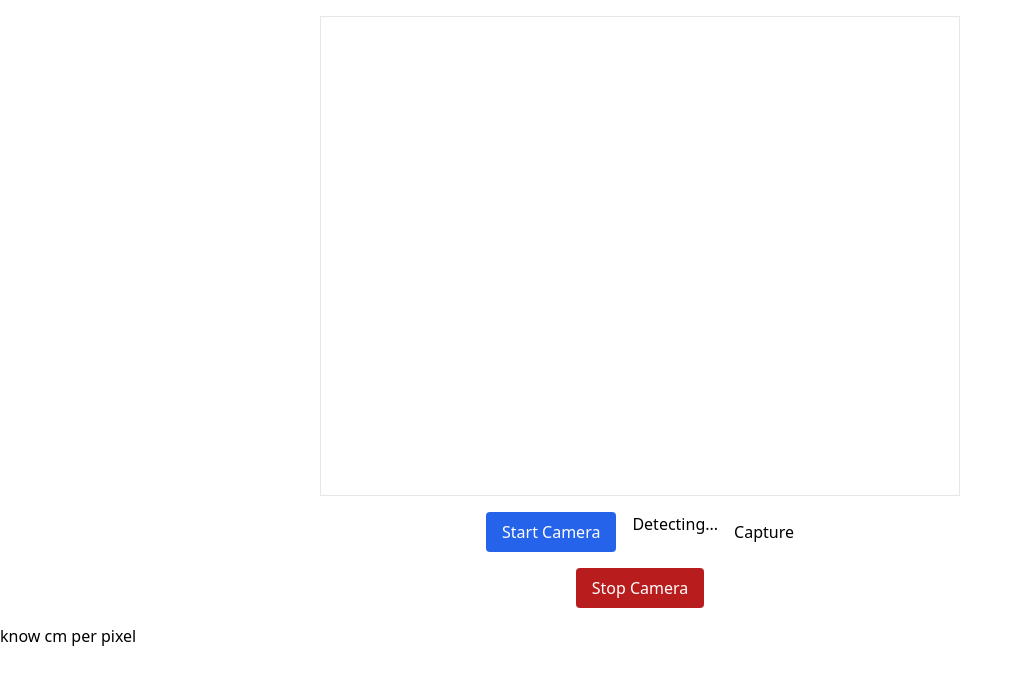
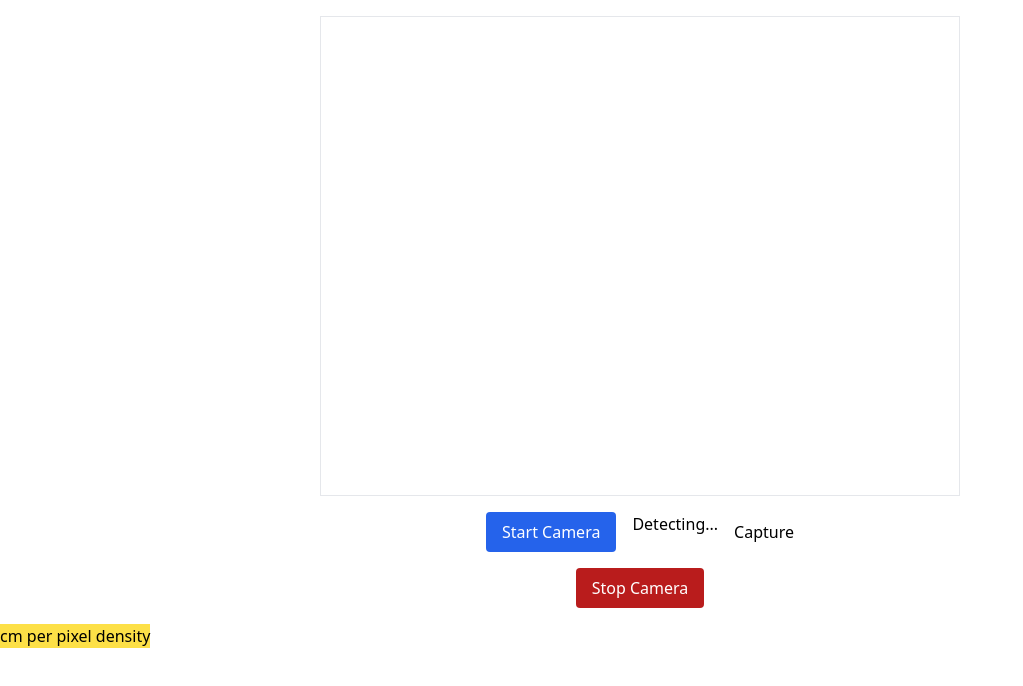
Before and after one commit to praveengamini/Body-Metric, a React (Vite) app: page / in a window 1280 px wide. Shown: the top 686 px of the page, without its empty margins (0-1023 px from the left). Built offline with nearby package versions, Linux system fonts and the light colour scheme.

Commit message:
pixel density edited

```diff
--- a/src/App.jsx
+++ b/src/App.jsx
@@ -17,7 +17,7 @@ const handleMeasure = async () => {
     <div className="p-4">
        <WebcamCapture photo={photo} setPhoto={setPhoto} />
     </div>
-        <button onClick={handleMeasure}>know cm per pixel</button>
+        <button onClick={handleMeasure} className='bg-yellow-300'>cm per pixel density</button>
 
       </div>
   );
```
